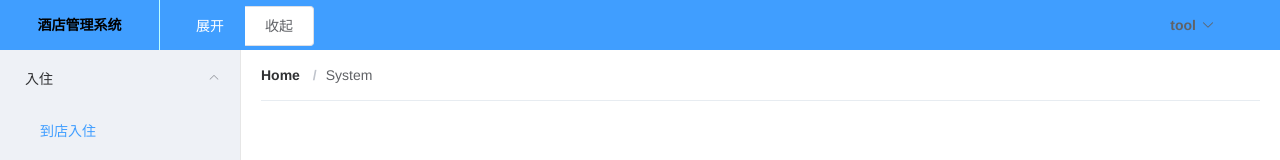
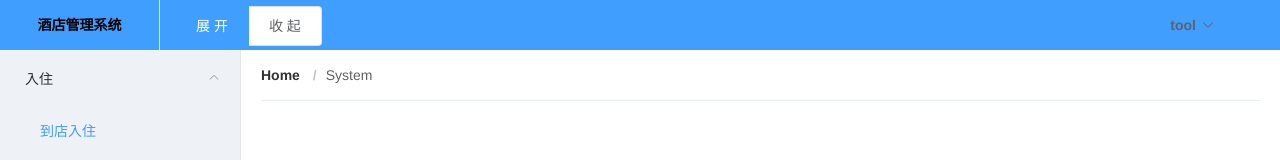
Before and after one commit to Seven9409/hotel-manager-blog, a Vue app: page /#/home in a window 1280 px wide. Shown: the top 160 px of the page. Built offline with nearby package versions, Linux system fonts and the light colour scheme; a small style sheet from the web is missing; what vue-resource would draw is missing.

Commit message:
修改按钮文字

```diff
--- a/src/components/Home.vue
+++ b/src/components/Home.vue
@@ -8,8 +8,8 @@
             <el-col :span="17">
                 <div class="grid-content bg-purple menuBar">
                     <el-radio-group v-model="isCollapse">
-                        <el-radio-button :label="false">展开</el-radio-button>
-                        <el-radio-button :label="true">收起</el-radio-button>
+                        <el-radio-button :label="false">展 开</el-radio-button>
+                        <el-radio-button :label="true">收 起</el-radio-button>
                     </el-radio-group>
                 </div>
             </el-col>
--- a/src/nav/Checkin.vue
+++ b/src/nav/Checkin.vue
@@ -8,6 +8,7 @@
                                 到店入住 —
                                 <span class="step-title"> Step 1 of 3 </span>
                 </span>
+
                 </bold>
             </div>
             <div class="actions">
```
